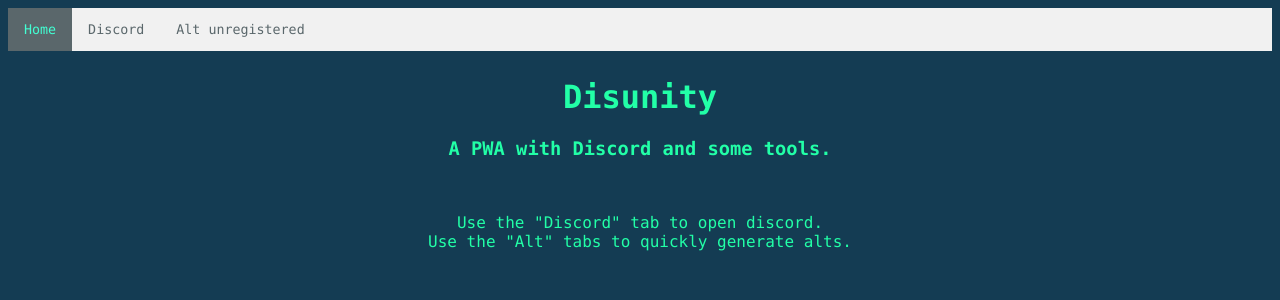
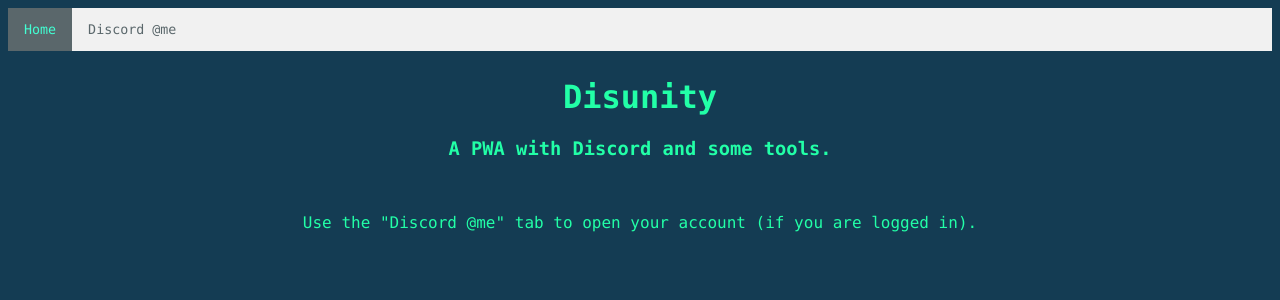
Before and after one commit to tyemidev/tyemidev.github.io, a Jekyll site: the page tyemi/disunity.html, which Jekyll copies as it is, in a window 1280 px wide. Shown: the top 300 px of the page. Built offline with Jekyll 4.4.1, drawn with Linux system fonts in a browser that asks for light colours.

Commit message:
working on disunity

```diff
--- a/tyemi/disunity.html
+++ b/tyemi/disunity.html
@@ -1427,8 +1427,8 @@ ERABERABEciMwP8HpNr9T78ekpIAAAAASUVORK5CYII=">
 <div class="tab">
   <!-- Left aligned -->
   <button class="tablinks active" onclick="openTab(event, 'home')">Home</button>
-  <button class="tablinks" onclick="openTab(event, 'discord')">Discord</button>
-  <button class="tablinks" onclick="openTab(event, 'alt')">Alt unregistered</button>
+  <button class="tablinks" onclick="openTab(event, 'discord')">Discord @me</button>
+  <!-- <button class="tablinks" onclick="openTab(event, 'alt')"></button> -->
 </div>
 
 <!-- Home -->
@@ -1436,16 +1436,18 @@ ERABERABEciMwP8HpNr9T78ekpIAAAAASUVORK5CYII=">
   <h1>Disunity</h1>
   <h3>A PWA with Discord and some tools.</h3>
   <br/>
-  <p>Use the "Discord" tab to open discord.<br>Use the "Alt" tabs to quickly generate alts.</p>
+  <p>Use the "Discord @me" tab to open your account (if you are logged in).</p>
 </div>
 
 <!-- Discord -->
 <div class="tabcontent" id="discord" style="padding:2rem">
   <h1>Discord</h1>
-  <h3>Auto-open your account</h3>
-  <sub>We will not steal your information, just check it yourself by inspecting the page!</sub><br/><br/><br/><br/>
-  <input type="text" id="discordemail" placeholder="email" style="background-color: white;"><br/>
-  <input type="text" id="discordpassword" placeholder="password" style="background-color: white;">
+  <h3>Opens your "@me" page. If you are not logged in, you will be prompted to do so.</h3>
+  <br/><br/><br/><br/>
+  <button
+    style="width: 100%; font-size: 3rem; padding:1% 0;"
+    onclick="disunity.newBlank('@me');"
+    >Open</button>
 
 </div>
 
--- a/tyemi/disunityResources/disunity.js
+++ b/tyemi/disunityResources/disunity.js
@@ -4,10 +4,27 @@
 //               //
 //---------------//
 
-function newdiscordlogin(email){
-    // Encode email for URI
-    var encodedemail = encodeURIComponent(email);
+var disunity = (function(){
+    'use strict';
 
-    // Create window with email in form
-    var discord = window.open('https://discord.com/login?email='+ encodedemail);
-}
+    // Create the methods object
+    var methods = {};
+
+    //
+    // Methods
+    //
+
+    methods.newBlank = function(type){
+        switch(type){
+            case '@me':
+                window.open('https://discordapp.com/channels/@me');
+            break;
+            case 'frontpage':
+                window.open('https://discord.com');
+            break;
+        }
+    }
+
+    // Expose the public methods
+    return methods;
+})();
```
